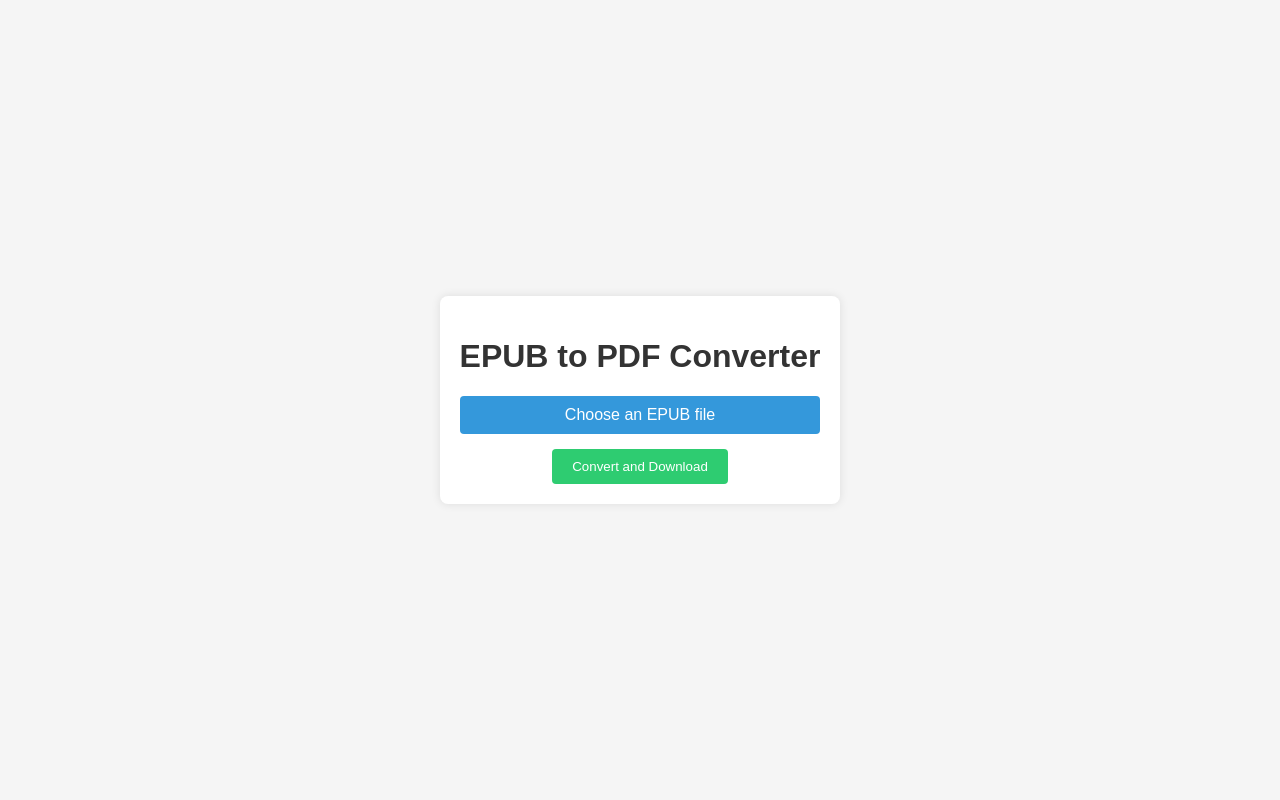
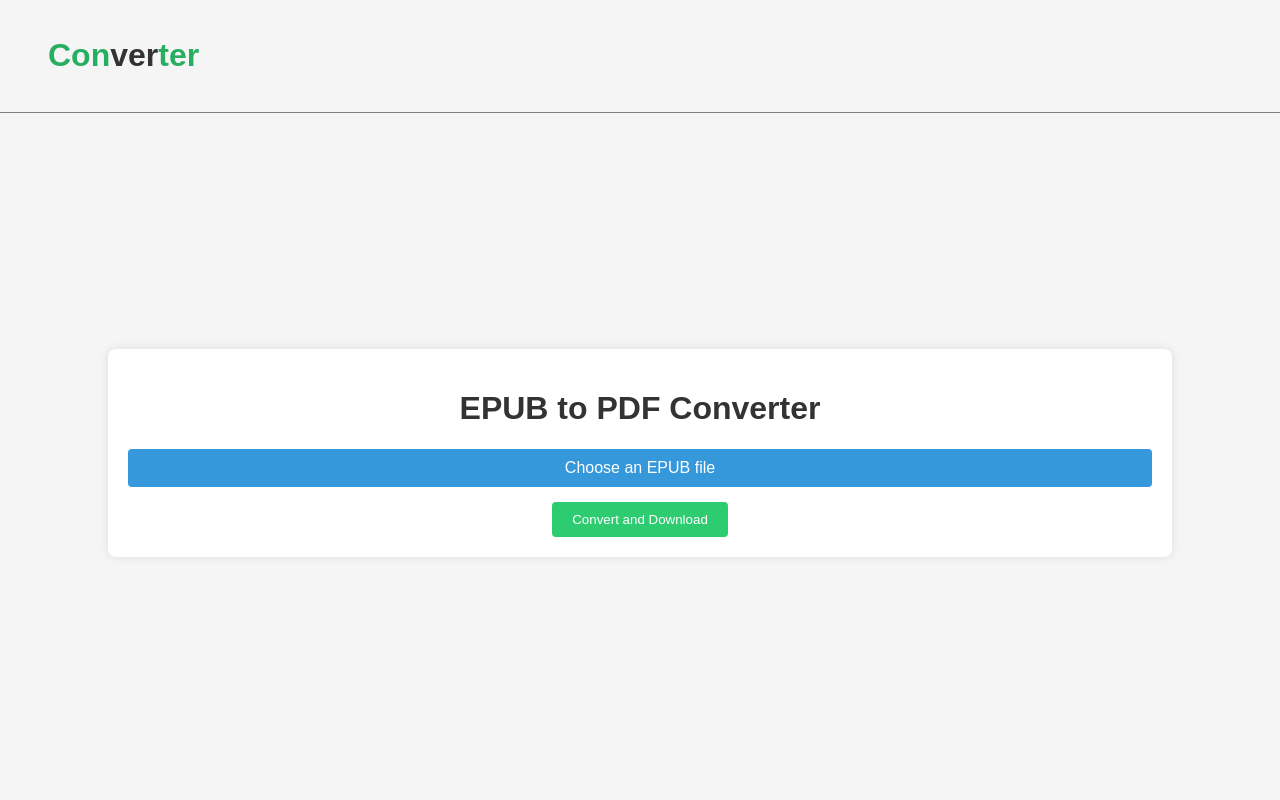
Before and after one commit to Emilance/epubtopdf, a Flask app: page / in a window 1280 px wide. Run offline with Flask 3, Linux system fonts and the light colour scheme.

Commit message:
optimized UI

```diff
--- a/static/style.css
+++ b/static/style.css
@@ -3,10 +3,25 @@ body {
     background-color: #f5f5f5;
     margin: 0;
     padding: 0;
+
+    height: 100vh;
+}
+.body_container {
+    width: 100%;
+    height: 85vh;
     display: flex;
+    align-items: center;
     justify-content: center;
-    align-items: center;
-    height: 100vh;
+}
+header {
+    border-bottom: 1px solid  gray;
+    padding: 1rem 3rem;
+}
+header > h1 {
+    color:#27ae60;
+}
+header > h1 > span {
+    color: #333;
 }
 
 .container {
@@ -15,6 +30,7 @@ body {
     border-radius: 8px;
     padding: 20px;
     box-shadow: 0 0 10px rgba(0, 0, 0, 0.1);
+    width: 80%;
 }
 
 h1 {
--- a/templates/index.html
+++ b/templates/index.html
@@ -8,6 +8,11 @@
     <link rel="stylesheet" href="{{ url_for('static', filename='style.css') }}">
 </head>
 <body>
+
+    <header>
+        <h1>Con<span>ver</span>ter</h1>
+    </header>
+    <div class="body_container">
             <div class="container">
                 <h1>EPUB to PDF Converter</h1>
                 <form action="/convert" method="post" enctype="multipart/form-data">
@@ -18,6 +23,7 @@
                     <button type="submit" class="convert-btn">Convert and Download</button>
                 </form>
             </div>
+    </div>
 
     <script>
         function displayFileName(input) {
```
Also changed, not shown: app.py (+0 -409 lines). Lines whose indentation alone changed are shown as unchanged.
